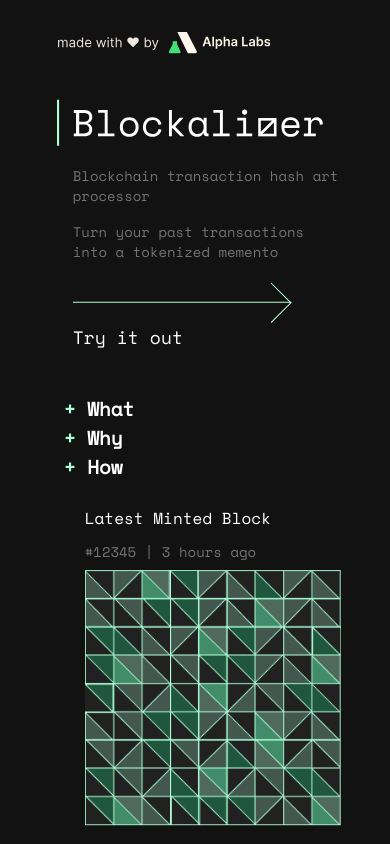
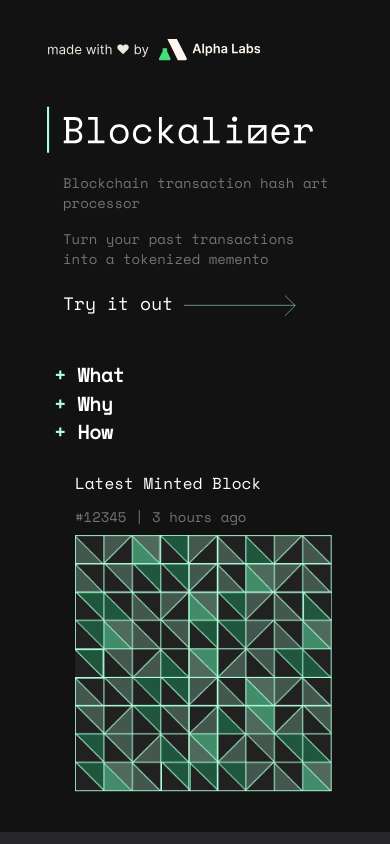
Before and after one commit to Alpha-Labs-Global/blockalizer, a React (Create React App) app: page / in a window 390 px wide. Built offline with nearby package versions, Linux system fonts and the light colour scheme.

Commit message:
fix padding

```diff
--- a/src/App.tsx
+++ b/src/App.tsx
@@ -35,7 +35,7 @@ const App: React.FC<ComponentProps> = (props: ComponentProps) => {
             {/*md:w-9/12*/}
 
             <div className="m-auto lg:w-full md:w-full sm:w-full break-words">
-              <div className="m-auto lg:12/12 md:w-6/12 sm:w-9/12">
+              <div className="lg:m-auto md:m-auto sm:m-[10%] lg:12/12 md:w-6/12 sm:w-9/12">
 
 
               <span className="block mb-8" onClick={() => {}}></span>
@@ -80,20 +80,11 @@ const App: React.FC<ComponentProps> = (props: ComponentProps) => {
               <span className="block mb-5"></span>
               <span className="block mb-4"></span>
 
-              <div className="lg:ml-12 md:ml-8 sm:ml-6 w-9/12">
-              <svg viewBox="0 0 216 41" fill="none" xmlns="http://www.w3.org/2000/svg" className="lg:hidden md:hidden sm:inline-block">
-                  <path d="M0 20H215" stroke="#B6FFCF"/>
-                  <path d="M195 1L214.5 20.5L195 40" stroke="#B6FFCF"/>
-              </svg>
-              </div>
 
               <p className="lg:text-2xl md:text-xl sm:text-lg lg:ml-12 md:ml-8 sm:ml-6 " onClick={(e) => {setPage("Search")}}>
                 Try it out&nbsp;
-                                  {/*<div className="h-0.5 mb-1.5 w-5/12 bg-emerald-400 inline-block text-emerald-400">
 
-                    </div>*/}
-
-                <svg viewBox="0 0 216 41" fill="none" xmlns="http://www.w3.org/2000/svg" className="lg:inline-block md:inline-block sm:hidden w-6/12">
+                <svg viewBox="0 0 216 41" fill="none" xmlns="http://www.w3.org/2000/svg" className="lg:inline-block md:inline-block sm:inline-block lg:w-6/12 md:w-6/12 sm:w-5/12">
                   <path d="M0 20H215" stroke="#B6FFCF"/>
                   <path d="M195 1L214.5 20.5L195 40" stroke="#B6FFCF"/>
               </svg>
```
